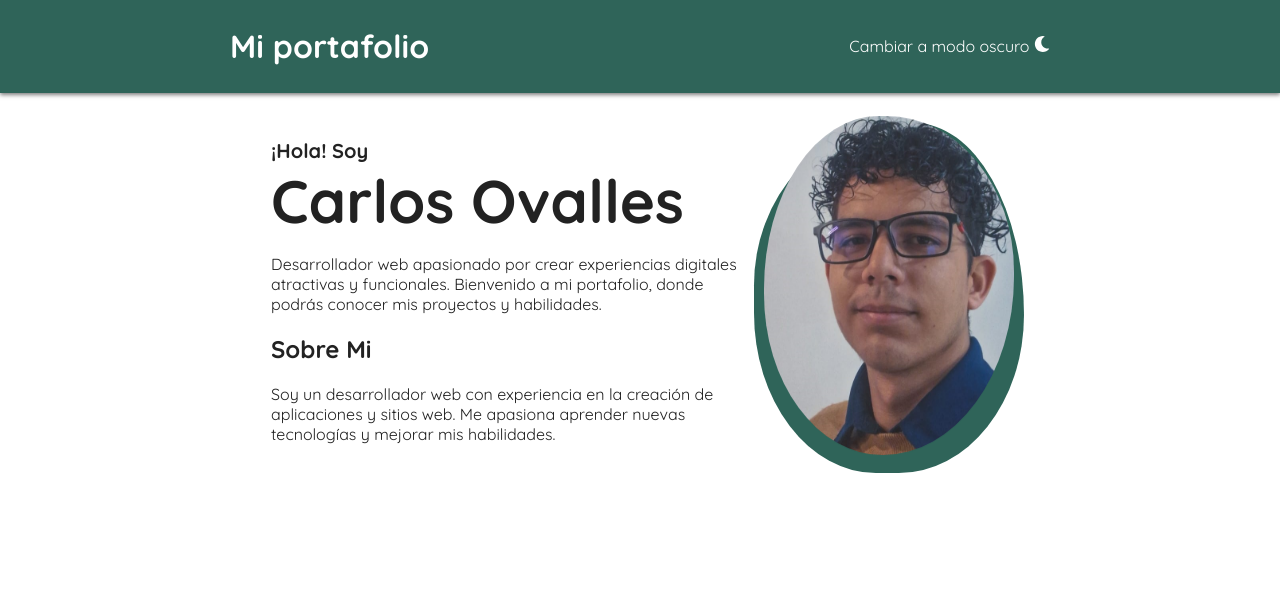
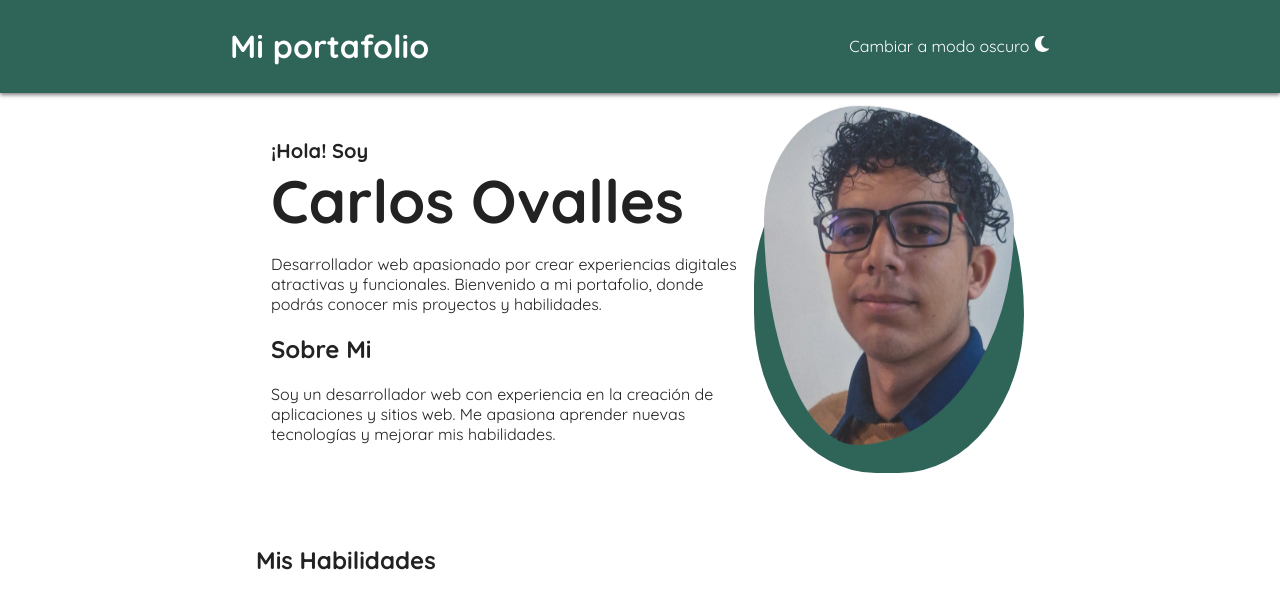
Before and after one commit to carlosamov/Portfolio, a React (Vite) app: page / in a window 1280 px wide. Shown: the top 608 px of the page. Built offline with nearby package versions, Linux system fonts and the light colour scheme.

Commit message:
Add Habilidades section and update styles
Introduced a new Habilidades component and included it in App.jsx. Updated Header button to use a specific class for styling. Improved presentacion image animation with new morph and translate keyframes, and removed an unused div from Presentacion.jsx.

```diff
--- a/src/App.jsx
+++ b/src/App.jsx
@@ -5,6 +5,7 @@ import { useGlobalContext } from "./componentes/GlobalContex.jsx";
 import "./App.css";
 import Header from "./componentes/Header.jsx";
 import Presentacion from "./componentes/Presentacion.jsx";
+import Habilidades from "./componentes/Habilidades.jsx";
 
 export default function App() {
   const ctx = useGlobalContext();
@@ -17,6 +18,7 @@ export default function App() {
     <>
       <Header />
       <Presentacion />
+      <Habilidades />
     </>
   );
 }
--- /dev/null
+++ b/src/componentes/Habilidades.jsx
@@ -0,0 +1,9 @@
+import React from "react";
+
+export default function Habilidades() {
+  return (
+    <section>
+      <h2>Mis Habilidades</h2>
+    </section>
+  );
+}
--- a/src/componentes/Header.jsx
+++ b/src/componentes/Header.jsx
@@ -10,6 +10,7 @@ export default function Header() {
     <header>
       <h1>Mi portafolio</h1>
       <button
+        className="header"
         onClick={() => ctx.setTheme(ctx.theme === "light" ? "dark" : "light")}
       >
         Cambiar a {ctx.theme === "light" ? "modo oscuro" : "modo claro"}{" "}
--- a/src/componentes/Presentacion.jsx
+++ b/src/componentes/Presentacion.jsx
@@ -26,8 +26,6 @@ export default function Presentacion() {
       <div className="blob-bg">
         <img src={imgCarlos} alt="Carlos Ovalles" />
       </div>
-
-      <div className="texto"></div>
     </section>
   );
 }
--- a/src/componentes/estilos/header.css
+++ b/src/componentes/estilos/header.css
@@ -1,4 +1,4 @@
-button {
+button.header {
   border: none;
   background: none;
   color: inherit;
--- a/src/componentes/estilos/presentacion.css
+++ b/src/componentes/estilos/presentacion.css
@@ -30,28 +30,51 @@ img {
   display: block;
   margin: 0 auto 1rem auto;
   transition: border-radius 0.5s;
-  animation: blobRadius 6s infinite linear;
+  animation: morph 6s infinite linear, translate 8s infinite ease-in-out;
+}
+
+@keyframes translate {
+  0% {
+    transform: translate(0px, 0px);
+  }
+  25% {
+    transform: translate(0px, 20px);
+  }
+  50% {
+    transform: translate(0px, 0px);
+  }
+  75% {
+    transform: translate(0px, -20px);
+  }
+  100% {
+    transform: translate(0px, 0px);
+  }
+}
+
+@keyframes morph {
+  0%,
+  100% {
+    border-radius: 33% 67% 70% 30% / 30% 30% 70% 70%;
+  }
+  50% {
+    border-radius: 60% 40% 30% 70% / 50% 60% 40% 50%;
+  }
 }
 
 @keyframes blobRadius {
   0% {
-    transform: translate(0px, 0px);
     border-radius: 50% 50% 50% 50% / 50% 50% 50% 50%;
   }
   25% {
-    transform: translate(0px, 20px);
     border-radius: 60% 40% 55% 45% / 45% 60% 40% 55%;
   }
   50% {
-    transform: translate(0px, 0px);
     border-radius: 50% 60% 40% 60% / 60% 50% 60% 40%;
   }
   75% {
-    transform: translate(0px, -20px);
     border-radius: 40% 55% 60% 45% / 55% 40% 60% 45%;
   }
   100% {
-    transform: translate(0px, 0px);
     border-radius: 50% 50% 50% 50% / 50% 50% 50% 50%;
   }
 }
```
